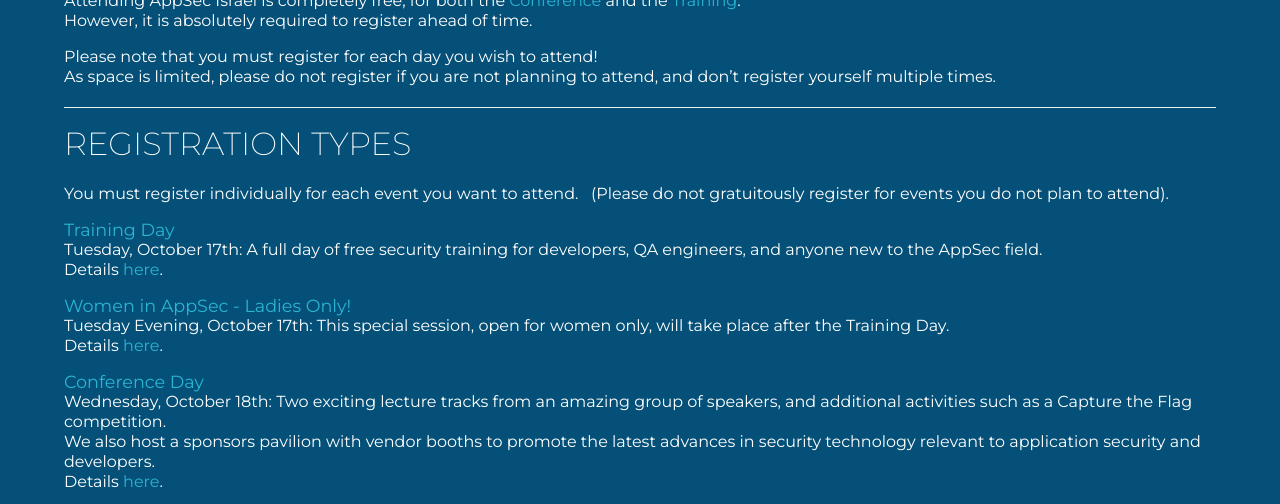
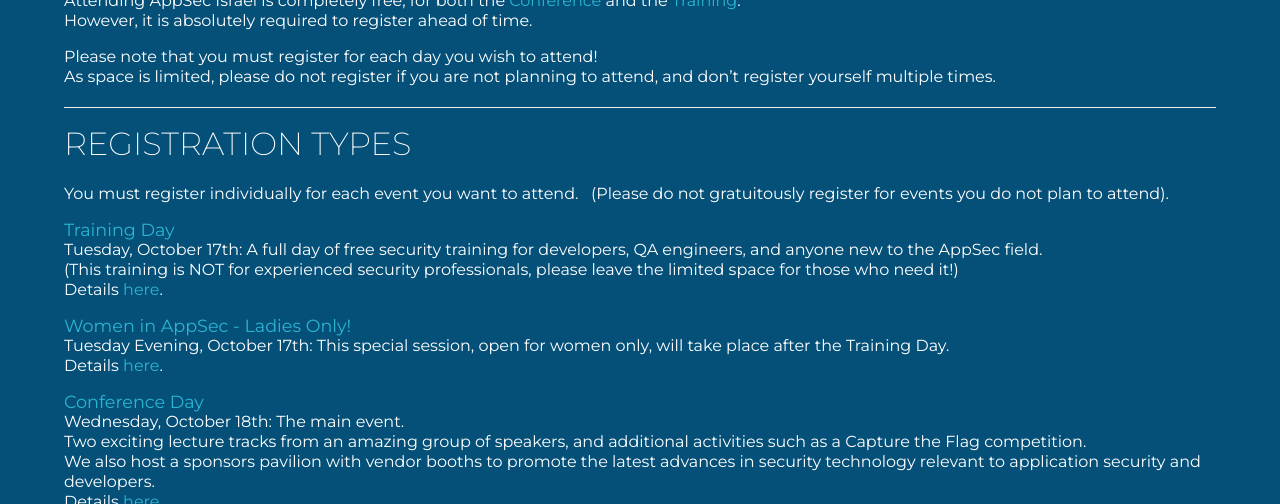
Before and after one commit to OWASP/AppSec-Israel-2017, a Jekyll site: the page built from Register.md, in a window 1280 px wide and 900 px high, scrolled down 670 px, cut to the strip 0-504 px from the top of the window. Built offline with Jekyll 4.4.1, drawn with Linux system fonts in a browser that asks for light colours; our own code applies the rules of GitHub Pages for plain Markdown files.

Commit message:
Update Register.md

```diff
--- a/Register.md
+++ b/Register.md
@@ -23,6 +23,7 @@ As space is limited, please do not register if you are not planning to attend, a
 
 #### [Training Day](Training)
 Tuesday, October 17th: A full day of free security training for developers, QA engineers, and anyone new to the AppSec field.
+(This training is NOT for experienced security professionals, please leave the limited space for those who need it!)
 Details [here](Training).
 
 #### [Women in AppSec](WIA) - Ladies Only!
@@ -30,7 +31,8 @@ Tuesday Evening, October 17th: This special session, open for women only, will t
 Details [here](WIA).
 
 #### [Conference Day](Agenda)
-Wednesday, October 18th: Two exciting lecture tracks from an amazing group of speakers, and additional activities such as a Capture the Flag competition.
+Wednesday, October 18th: The main event.
+Two exciting lecture tracks from an amazing group of speakers, and additional activities such as a Capture the Flag competition.
 We also host a sponsors pavilion with vendor booths to promote the latest advances in security technology relevant to application security and developers.
 Details [here](Agenda).
 
```
